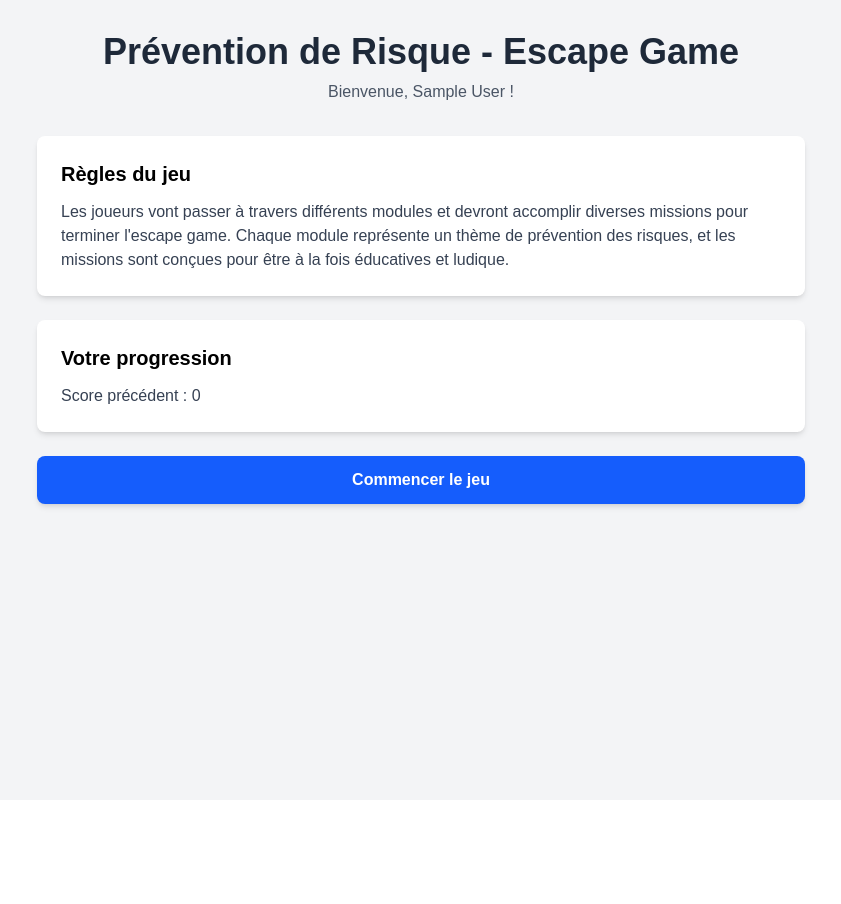
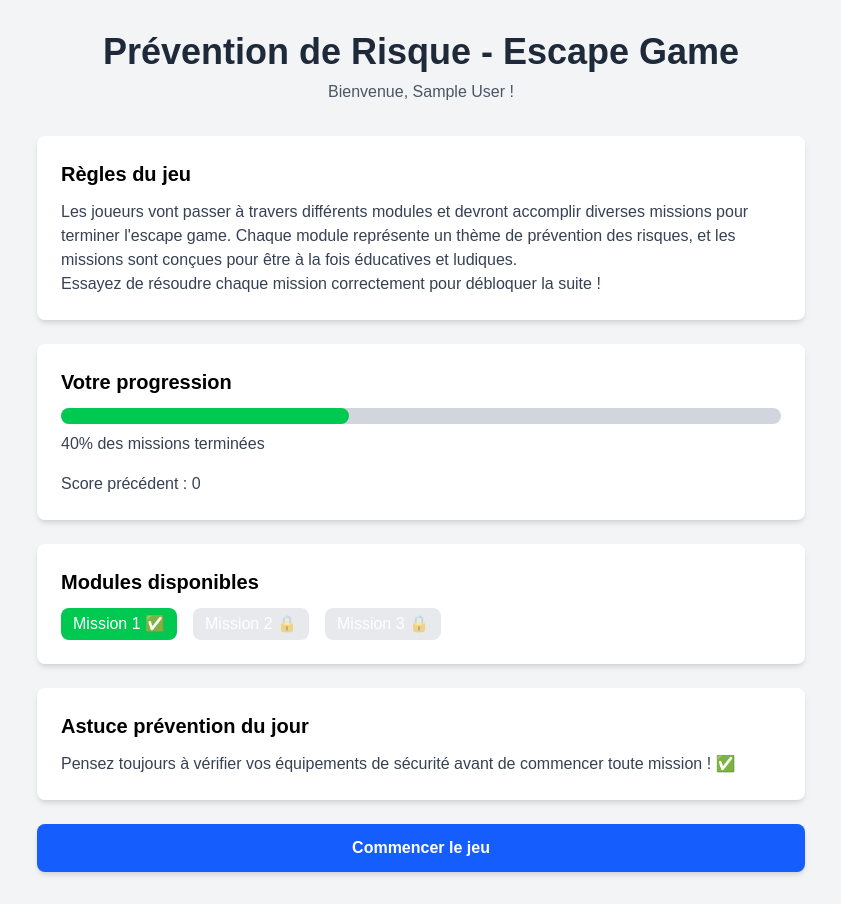
Before and after one commit to Trophaigle/EscapeGame_MaPrevEnJeu, a Next.js app: page /dashboard in a window 1280 px wide. Shown: the whole page, without its empty margins (219-1060 px from the left). Before the commit the page ends 800 px from the top, so only its background shows below. Built offline with nearby package versions, Linux system fonts and the light colour scheme; no server answers; sample sign-in values are in the browser's storage.

Commit message:
routing vers dashboard on ending

```diff
--- a/app/dashboard/page.tsx
+++ b/app/dashboard/page.tsx
@@ -26,16 +26,39 @@ export default async function DashboardPage() {
     <h2 className="text-xl text-black font-semibold mb-3">Règles du jeu</h2>
     <p className="text-gray-700">
       Les joueurs vont passer à travers différents modules et devront
-          accomplir diverses missions pour terminer l'escape game. Chaque module représente un thème de prévention des risques, et les missions sont conçues pour être à la fois éducatives et ludique.
-          {/* Tu pourras compléter ici */}
+      accomplir diverses missions pour terminer l'escape game. Chaque module représente un thème de prévention des risques, et les missions sont conçues pour être à la fois éducatives et ludiques.
+      <br />
+      Essayez de résoudre chaque mission correctement pour débloquer la suite !
     </p>
   </section>
 
-      {/* Score / progression */}
+  {/* Progression */}
   <section className="w-full max-w-3xl bg-white shadow-md rounded-lg p-6 mb-6">
     <h2 className="text-xl text-black font-semibold mb-3">Votre progression</h2>
+    <div className="mb-4">
+      <div className="w-full bg-gray-300 rounded-full h-4">
+        <div className="bg-green-500 h-4 rounded-full" style={{ width: '40%' }} />
+      </div>
+      <p className="mt-2 text-gray-700">40% des missions terminées</p>
+    </div>
+    <p className="text-gray-700">Score précédent : 0</p>
+  </section>
+
+  {/* Modules disponibles */}
+  <section className="w-full max-w-3xl bg-white shadow-md rounded-lg p-6 mb-6">
+    <h2 className="text-xl text-black font-semibold mb-3">Modules disponibles</h2>
+    <div className="flex gap-4 flex-wrap">
+      <div className="bg-green-500 text-white px-3 py-1 rounded-lg">Mission 1 ✅</div>
+      <div className="bg-gray-300 text-white px-3 py-1 rounded-lg opacity-50">Mission 2 🔒</div>
+      <div className="bg-gray-300 text-white px-3 py-1 rounded-lg opacity-50">Mission 3 🔒</div>
+    </div>
+  </section>
+
+  {/* Astuce du jour */}
+  <section className="w-full max-w-3xl bg-white shadow-md rounded-lg p-6 mb-6">
+    <h2 className="text-xl text-black font-semibold mb-3">Astuce prévention du jour</h2>
     <p className="text-gray-700">
-          Score précédent : 0 {/* placeholder, tu pourras compléter plus tard */}
+      Pensez toujours à vérifier vos équipements de sécurité avant de commencer toute mission ! ✅
     </p>
   </section>
 
--- a/app/game/GameClient.tsx
+++ b/app/game/GameClient.tsx
@@ -1,20 +1,19 @@
 "use client";
 
-import React, { useEffect, useRef, useState } from 'react'
+import React, { useRef, useState } from 'react'
 import CategoryCard from '../components/CategoryCard';
 import ThreeJSChest from '../components/ThreeJSChest';
 import MysterySentence from '../components/games/MysterySentence';
 import WorkingPlaceRisks from '../components/games/WorkingPlaceRisks';
 import RiskFamiliesGame from '../components/games/RiskFamiliesGame';
 import RiddleGame from '../components/games/RiddleGame';
-import ActorsGame from '../components/games/ActorsGame';
-import { useSession } from 'next-auth/react';
-import { useRouter } from 'next/router';
+import { useRouter } from "next/navigation";
 import dynamic from 'next/dynamic';
 
 const ActorsGameNoSSR = dynamic(() => import("../components/games/ActorsGame"), { ssr: false });
 
 export default function GameClient() {
+  const router = useRouter();
 
   const [unlocked, setUnlocked] = useState([true, false, false, false, false]);
   const [newCardIndex, setNewCardIndex] = useState<number | null>(0); //0 pour avoir l'anim meme à la premiere card
@@ -34,6 +33,21 @@ export default function GameClient() {
 
       if(!isValid) return; // si validation échoue, on bloque la suite et n'affiche pas la nouvelle carte
     }
+
+    // Vérifier si c’est la dernière carte
+  const isLastCard = index === unlocked.length - 1;
+
+  if (isLastCard) {
+    // Redirection vers le dashboard
+    alert("🎉 Bravo ! Vous avez terminé l'Escape Game !");
+    if(router == null) {
+      alert("Router null, impossible de rediriger vers le dashboard");
+    } else {
+       router.push("/dashboard"); // ← redirige vers la page dashboard
+    }
+
+    return; // stoppe ici
+  }
 
     // Débloquer la carte suivante si tout est OK
     const newUnlocked = [...unlocked]; //copie tableau, necessaire pour que React détecte chgt et déclenche re-render.
@@ -92,7 +106,12 @@ export default function GameClient() {
   {
     title: 'Mission 5 : Maîtrisez les risques ⚡',
     subtitle: 'Votre objectif final : protéger vos collègues ! Réfléchissez aux mesures à mettre en place pour éviter les blessures : \nSupprimez le danger ou réduisez le risque à la source\nOu protégez les personnes exposées.\nVous êtes maintenant un vrai expert de la sécurité au travail ! »',
-    component: <MysterySentence />
+    component: <MysterySentence />,
+    onValidate: () => {
+      const isValid = true; // mettre la vraie logique de validation
+      alert(isValid ? "✅ Mission validée !" : "❌ Erreur");
+      return isValid;
+    }
   }
 ];
 
```
Lines whose indentation alone changed are shown as unchanged.
